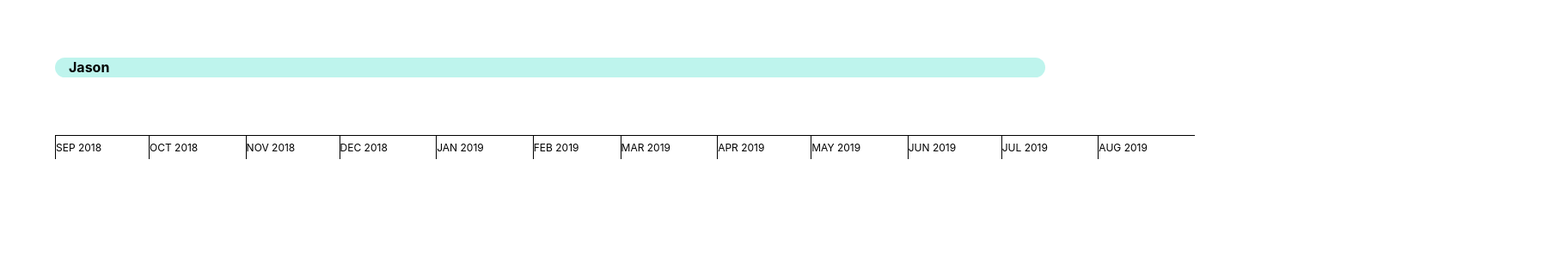
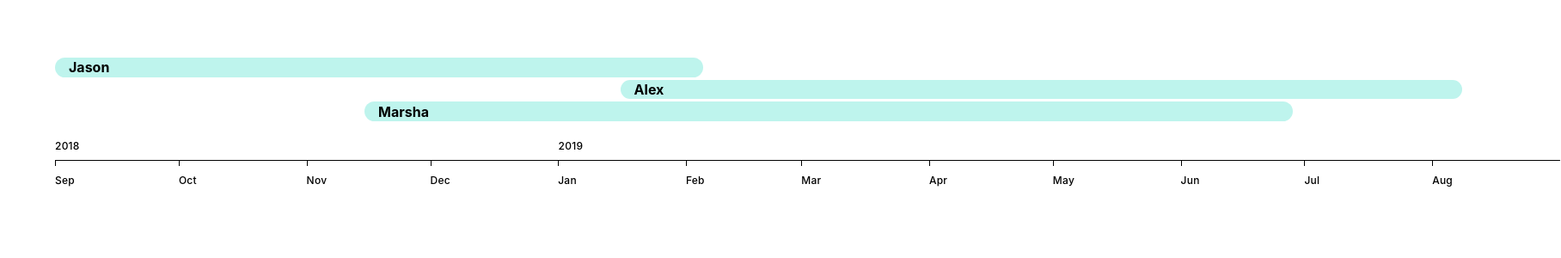
Before and after one commit to taylorgorman/timeline, a React (Create React App) app: page / in a window 1280 px wide. Shown: the top 300 px of the page at 86% size, 1816 px wide, since content can reach past the window. Built offline with nearby package versions, Linux system fonts and the light colour scheme.

Commit message:
👷‍♂️ woa, a lot has happened

```diff
--- a/src/components/Timeline/index.js
+++ b/src/components/Timeline/index.js
@@ -1,72 +1,166 @@
 import React from 'react';
 import moment from 'moment';
+
+moment.prototype.daysInYear = function(){
+  return this.isLeapYear() ? 366 : 365;
+}
 
 export default class Timeline extends React.Component {
 
   state = {
-    items: [
-      {
-        type: 'person',
-        title: 'Jason',
-        start: moment('2018-09-01'),
-        end: moment('2019-04-01'),
-      },
-      {
-        type: 'person',
-        title: 'Alex',
-        start: moment('2019-01-01'),
-        end: moment('2019-08-01'),
-      },
-      {
-        type: 'person',
-        title: 'Marsha',
-        start: moment('2019-03-01'),
-        end: moment('2019-07-01'),
-      },
-    ],
+    items: []
   }
-
-  startDate = moment.min( this.state.items.map( item => item.start ) )
-  endDate = moment.max( this.state.items.map( item => item.end ) )
 
   widthMultiplier = .3
 
-  itemStyle = ( item ) => ({
-    width: item.end.diff( item.start, 'd' ) * this.widthMultiplier + 'em',
-    marginLeft: item.start.diff( this.startDate, 'd' ) * this.widthMultiplier + 'em',
-  })
+  render() { console.log('render()');
 
-  render() {
+    // timeline boundaries
+    const startDate = moment.min( this.state.items.map( item => item.start ) )
+    const startYear = startDate.clone().startOf('year')
+    const startMonth = startDate.clone().startOf('month')
+    const endDate = moment.max( this.state.items.map( item => item.end ) )
+    const endYear = endDate.clone().startOf('year')
+    const endMonth = endDate.clone().startOf('month')
 
+    // collect years
+    let years = []
+    let iYear = startYear.clone()
+    while ( moment.min( iYear, endDate ) === iYear ) {
+
+      //console.log(`iYear`, iYear.format('MM DD YYYY'));
+      //console.log(`startYear`, startYear.format('MM DD YYYY'));
+      //console.log(`endYear`, endYear.format('MM DD YYYY'));
+
+      // All middle years
+      let daysIn = iYear.daysInYear()
+
+      // Is first year
+      if ( iYear.isSame( startYear ) ) {
+        daysIn = startYear.clone().endOf('year').diff( startMonth, 'd' ) + 1
+        console.log('is first year', daysIn);
+      }
+
+      // Is last year
+      if ( iYear.isSame( endYear ) ) {
+        daysIn = endMonth.clone().endOf('month').diff( endYear, 'd' ) + 1
+        console.log('is last year', daysIn);
+      }
+
+      // Save
+      years.push({
+        moment: iYear.clone(),
+        daysIn,
+      });
+
+      // Increment
+      iYear.add( 1, 'Y' );
+    }
+
+    // collect months
     let months = [];
-    let iMonth = this.startDate;
-    while ( moment.min( iMonth, this.endDate ) === iMonth ) {
-      months.push({
-        name: iMonth.format('MMM YYYY'),
-        daysIn: iMonth.daysInMonth(),
-      });
+    let iMonth = startMonth.clone();
+    while ( moment.min( iMonth, endDate ) === iMonth ) {
+      months.push( iMonth.clone() );
       iMonth.add( 1, 'M' );
     }
 
+    // calculate extra data from items
+    const itemsProcessed = this.state.items.map( item => {
+      const daysLength = item.end.diff( item.start, 'd' )
+      const daysSinceStart = item.start.diff( startDate, 'd' )
+      return {
+        ...item,
+        daysLength,
+        daysSinceStart,
+        style: {
+          width: ( daysLength + 1 ) * this.widthMultiplier + 'rem', // first and last days inclusive
+          marginLeft: daysSinceStart * this.widthMultiplier + 'rem',
+        },
+      }
+    } )
+
+    // render marks for days of month
+    const renderMarks = ( n ) => {
+      let marks = [];
+      for ( let i = 0; i < n; i++ ) {
+        marks.push( <div className="month-mark" style={{ width: 'calc(' + this.widthMultiplier + 'rem - 1px)' }} key={ i } /> )
+      }
+      return marks;
+    }
+
+    // init year vars
+    let thisYear = startDate.clone().startOf( 'year' )
+    let lastYear = thisYear.subtract( 1, 'year' )
+    let showYear = true
+    let yearDaysLength = 0
+
+    console.log('years before render()',years);
     return (
 
-    <div className="timeline">
-      { this.state.items.map( ( item, key ) => { console.log('this.itemStyle(item)',this.itemStyle(item)); return (
-        <div className="item" style={ this.itemStyle(item) } key={key}>
+      <div className={ 'timeline' + ( this.widthMultiplier < .5 ? ' no-day-marks' : '' ) }>
+
+        { itemsProcessed.map( ( item, key ) => (
+          <div className="item" style={ item.style } key={ key }>
             <span className="title">
               { item.title }
             </span>
           </div>
-      ) } ) }
+        ) ) }
 
         <div className="time-line">
-      { months.map( ( month, key ) => (
-        <div className="month" style={{ width: month.daysIn * this.widthMultiplier + 'em' }} key={key}>{ month.name }</div>
+          <div className="years">
+          { years.map( ( year, key ) => (
+            <div className="year" style={{ width: year.daysIn * this.widthMultiplier + 'rem' }} key={key}>
+              <span className="name">{ year.moment.format('YYYY') }</span>
+            </div>
           ) ) }
           </div>
+          <div className="months">
+          { months.map( ( month, key ) => (
+            <div className="month" key={key}>
+
+              <div className="month-marks">
+                { renderMarks( month.daysInMonth() ) }
+              </div>
+              <div className="month-name">
+                { month.format('MMM') }
+              </div>
+            </div>
+          ) ) }
+          </div>
+        </div>
+
       </div>
 
     )
   }
 
+  componentDidMount() { console.log('componentDidMount()');
+
+    let items = [
+      {
+        type: 'person',
+        title: 'Jason',
+        start: moment('2018-09-07'),
+        end: moment('2019-02-10'),
+      },
+      {
+        type: 'person',
+        title: 'Alex',
+        start: moment('2019-01-22'),
+        end: moment('2019-08-13'),
+      },
+      {
+        type: 'person',
+        title: 'Marsha',
+        start: moment('2018-11-21'),
+        end: moment('2019-07-03'),
+      },
+    ]
+
+    this.setState({items});
+
   }
+
+}
--- a/src/components/Timeline/style.css
+++ b/src/components/Timeline/style.css
@@ -13,15 +13,44 @@
   font-weight: bold;
 }
 .time-line {
+  margin: 1em 0;
+  font-size: .75em;
+  font-weight: 500;
+  letter-spacing: .02em;
   white-space: nowrap;
-  margin: 1em 0;
 }
+.time-line .years,
+.time-line .months {
+}
+.time-line .year,
 .time-line .month {
+  display: inline-block;
+}
+.time-line .year .name {
+  position: sticky;
+  left: 1rem;
+  padding-right: 1rem;
+}
+.time-line .year,
+.time-line .month-name {
+  padding: .75em 0;
+}
+.month-marks {
+  display: flex;
+  align-items: baseline;
   border-top: solid 1px;
-  border-left: solid 1px;
-  display: inline-block;
-  width: 10em;
-  padding: .5em 0;
-  font-size: .75em;
-  text-transform: uppercase;
 }
+.month-mark {
+  border-left: solid 1px rgba(0,0,0,.25);
+  height: .25em;
+}
+.no-day-marks .month-mark:not(:first-child) {
+  border-left-color: transparent;
+}
+.month-mark:first-child {
+  border-left-color: currentColor;
+  height: 1em;
+}
+.no-day-marks .month-mark:first-child {
+  height: .5em;
+}
```
Lines whose indentation alone changed are shown as unchanged.
